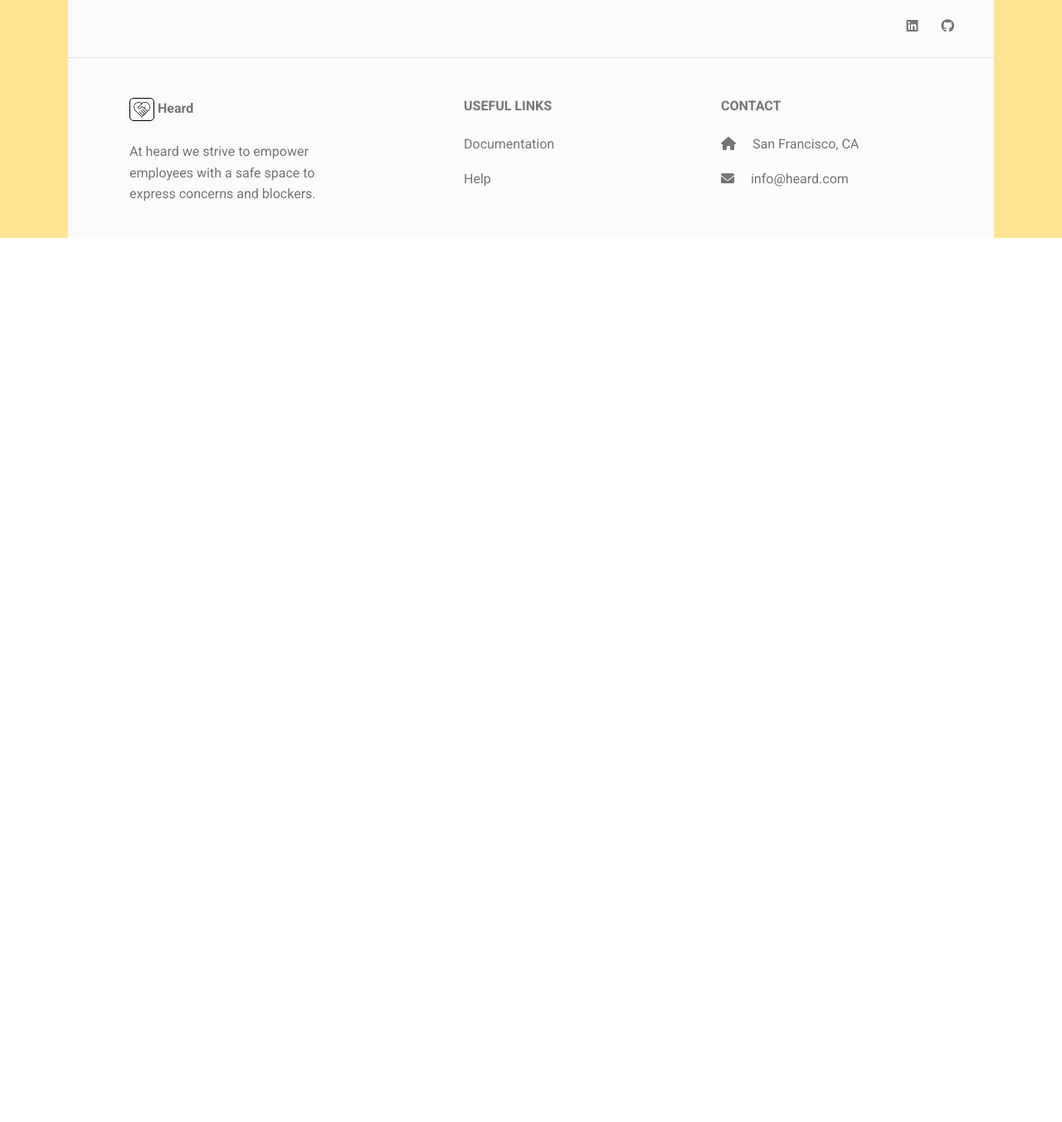
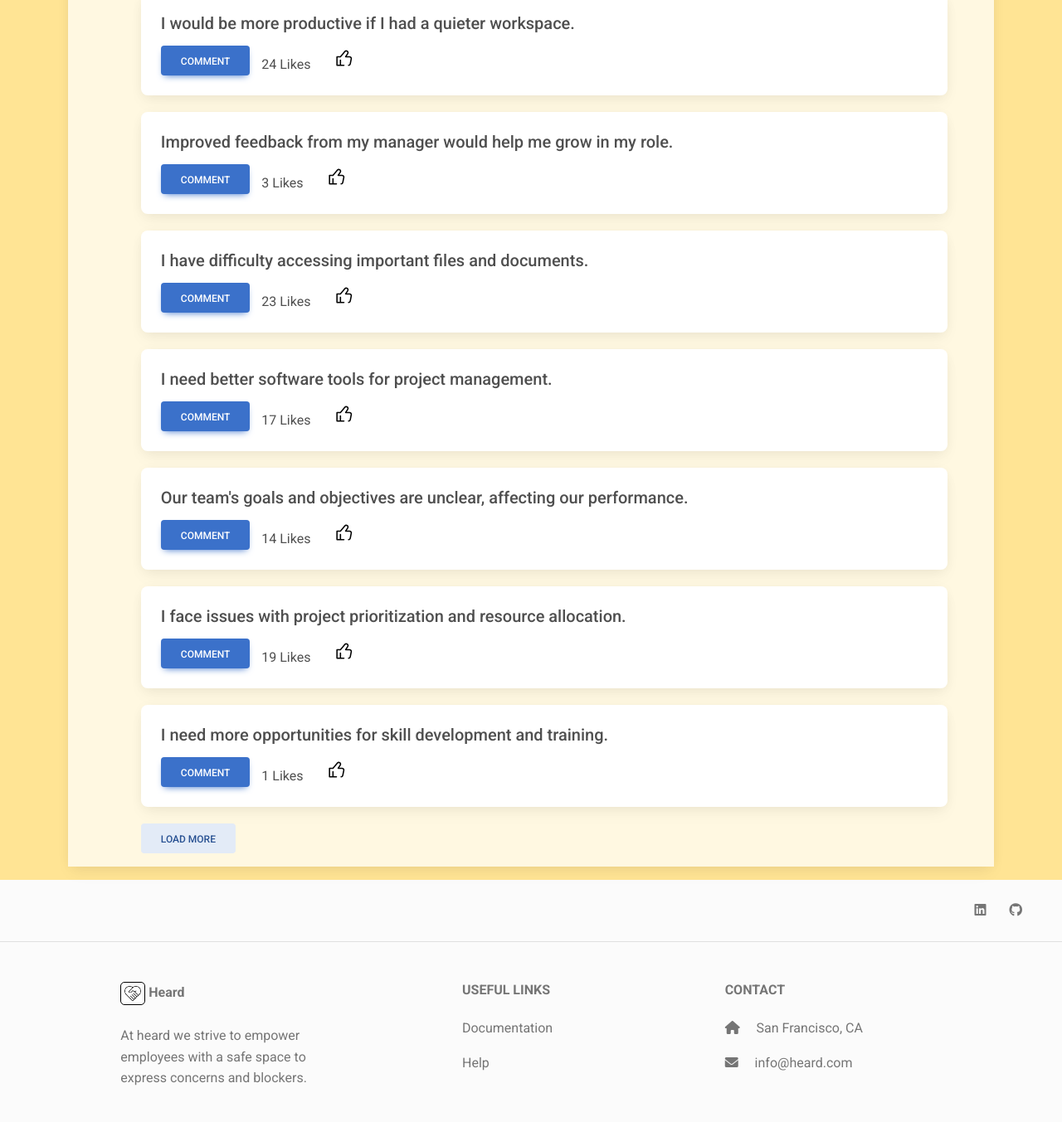
Before and after one commit to kristinaMujakic/Heard, a Flask app: page /teams/1 in a window 1280 px wide. Shown: the part 553-1906 px from the top of the page at 83% size. Before the commit the page ends 840 px from the top, so only its background shows below. Run offline with Flask 3, Linux system fonts and the light colour scheme; some libraries are stand-ins or nearby versions.

Commit message:
made some style changes to the team blockers page

```diff
--- a/static/style.css
+++ b/static/style.css
@@ -87,3 +87,19 @@ body {
 .teams {
     margin: 15px;
 }
+
+
+#blockers li {
+    margin-bottom: 20px;
+    width: 100%;
+}
+
+#blockers {
+    list-style: none;
+    margin-top: 30px;
+    width: 90%;
+}
+
+.commentBtn {
+    margin-right: 10px;
+}
--- a/templates/team_blockers.html
+++ b/templates/team_blockers.html
@@ -5,28 +5,28 @@
 <div class="container-sm">
     <div class="card mb-3" style="margin-top: 15px">
         <div class="row g-0">
-            <div class="col-md-4">
-                <img src="https://images.unsplash.com/photo-1503551723145-6c040742065b-v2?auto=format&fit=crop&q=80&w=2070&ixlib=rb-4.0.3&ixid=M3wxMjA3fDB8MHxwaG90by1wYWdlfHx8fGVufDB8fHx8fA%3D%3D"
-                    class="img-fluid rounded-start" alt="Post it papers" style="width: 100%; height: 100%" />
-            </div>
+            <div class="col-md-12 align-items-center justify-content-center d-flex" style="background-color:#FFF8E1">
 
-            <div class="col-md-8" style="background-color:#FFF8E1">
-
-                <ul class="">
+                <ul class="" id="blockers">
                     {% for team_submission in team_submissions %}
-                    <li class="d-flex justify-content-between">
-                        <span>{{ team_submission["message"] }}</span>
-                        <span>
-                            <span class="likes-count " id="likes-count-{{ team_submission.id }}">0 Likes</span>
-                            <button class="btn btn-link like-button " data-id="{{ team_submission.id }}">
-                                <img width="25" height="25" src="../static/like_icon.svg">
-                            </button>
-                        </span>
+                    <li>
+                        <div class="card">
+                            <div class="card-body">
+                                <h5 class="card-title">{{ team_submission["message"] }}</h5>
+                                <button type="button" class="btn btn-primary commentBtn">Comment</button>
+                                <span class="likes-count " id="likes-count-{{ team_submission.id }}">0 Likes</span>
+                                <button class="btn btn-link like-button " data-id="{{ team_submission.id }}">
+                                    <img width="25" height="25" src="../static/like_icon.svg">
+                                </button>
+                            </div>
+                        </div>
                     </li>
                     {% endfor %}
+                    <button type="button" class="btn btn-secondary commentBtn">Load More</button>
                 </ul>
 
             </div>
         </div>
     </div>
-    {% endblock %}
+</div>
+{% endblock %}
```
Also changed, not shown: 1 other file.
